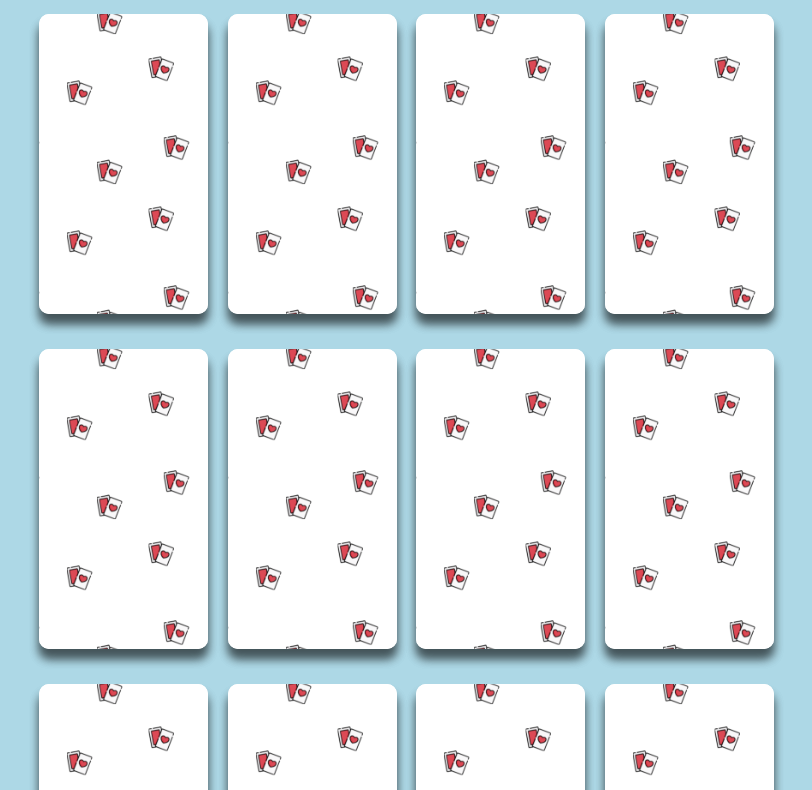
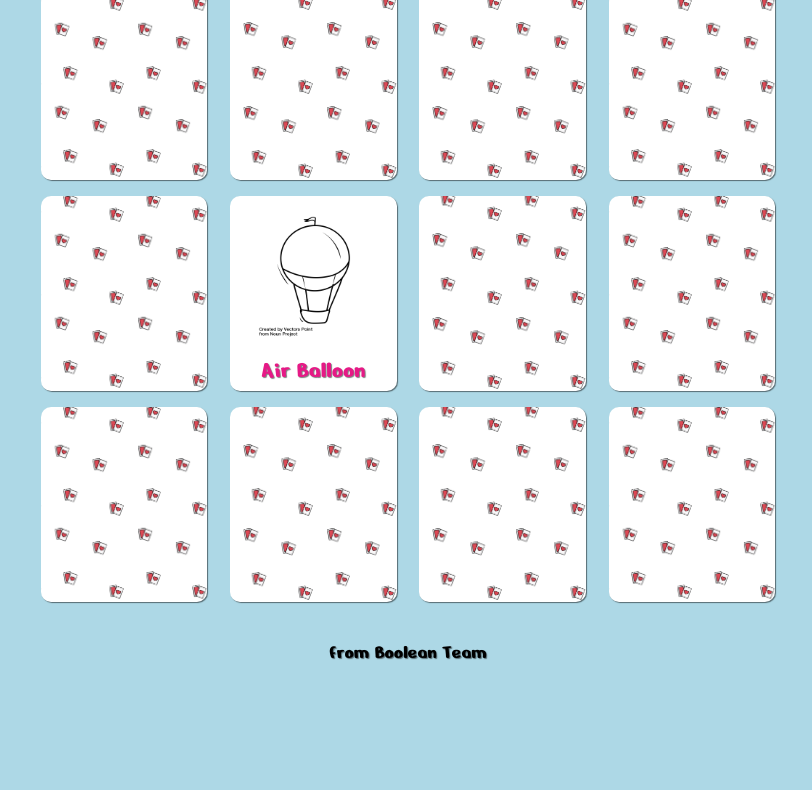
Before and after one commit to AleColumn99/html-css-memory, a plain HTML site: page index.html in a window 1280 px wide. Shown: the part 137-927 px from the top of the page, without its empty margins (232-1044 px from the left). After the commit the page ends 831 px from the top, so only its background shows below. Drawn offline with Linux system fonts and the light colour scheme.

Commit message:
finale live coding

```diff
--- a/assets/style/style.css
+++ b/assets/style/style.css
@@ -6,119 +6,92 @@
 
 body {
   font-family: 'Nerko One', cursive;
+  text-align: center;
+  font-size: 1.5em;
+  text-shadow: 1px 1px 1px rgba(0, 0, 0, 0.5);
   background-color: #ADD8E6;
 }
 
 /* HEADER */
 
-header h1 {
+header {
   color: #FFFFFF;
   text-transform: uppercase;
-  font-size: 100px;
-  text-align: center;
-  text-shadow: 1px 1px #000000;
+  font-size: 1.8em;
+  margin-top: 10px;
 }
 
 /* MAIN */
 
 .container {
-  width: 60%;
+  width: 65%;
+  max-width: 900px;
   margin: auto;
   margin-bottom: 30px;
 }
 
-    /* memory cards */
-
-.card {
+main .card-element {
   position: relative;
   display: inline-block;
-  width: 22%;
-  height: 300px;
-  margin: 30px 0 0 2%;
+  width: 20%;
+  margin: 1%;
   border-radius: 10px;
-  overflow: hidden;
   background-color: #FFFFFF;
-  box-shadow: 0 10px 10px 0 #00000060, 0 10px 10px 0 #00000060;
+  background-image: url('../img/pattern.png');
+  background-position: center;
+  background-size: contain;
+  background-repeat: repeat;
+  cursor: pointer;
+  box-shadow: 1px 1px 1px rgba(0, 0, 0, 0.5);
 }
 
-    /* no hover */
-
-.covered {
+main .card-element .card-text {
+  position: absolute;
+  bottom: 0;
+  line-height: 40px;
   width: 100%;
-  height: 100%;
-  background-image: url('../img/pattern.png');
-  background-position: center;
-  background-size: 300px;
-  background-repeat: repeat;
+  color: #E61986;
 }
 
-.card .memory-card .card-image {
-  display: none;
+main .card-element img {
+  width: 100%;
+  padding: 20px 20px 40px 20px;
 }
 
-    /* hover */
+/* ACTIVE, HOVER */
 
-.card:hover .covered {
-  display: none;
+main .card-element:hover,
+main .card-element.active {
+  background-image: none;
 }
 
-.card:hover .memory-card p {
-  position: absolute;
-  text-align: center;
-  font-size: 24px;
-  position: absolute;
-  width: 100%;
-  bottom: 5%;
-  text-shadow: 1px 1px #000000;
+main .card-element:hover img,
+main .card-element.active img {
+  visibility: visible;
 }
 
-.card:hover .card-image {
-  position: absolute;
-  display: inline-block;
-  left: 5%;
-  width: 90%;
-  height: 70%;
-  top: 10px;
-  background-position: center;
-  background-size: cover;
+main .card-element:hover .card-text,
+main .card-element.active .card-text {
+  visibility: visible;
 }
 
-    /* single cards classes */
-
-.bycicle {
-  background-image: url('../img/noun_Bicycle_3134821.png');
-  color: #008A9C;
-}
-
-.tractor {
-  background-image: url('../img/noun_Tractor_3134797.png');
+main .card-element:hover .card-text {
   color: #E67919;
 }
 
-.air-baloon {
-  background-image: url('../img/noun_air_balloon_3134741.png');
-  color: #E61986;
+/* DEFAULT */
+
+main .card-element img {
+  visibility: hidden;
 }
 
-.cruise-ship {
-  background-image: url('../img/noun_Cruise_Ship_3134824.png');
-  color: #A457BB;
-}
-
-.submarine {
-  background-image: url('../img/noun_Submarine_3134738.png');
-  color: #5D16FF;
-}
-
-.tram {
-  background-image: url('../img/noun_Tram_3134750.png');
-  color: #12FF56;
+main .card-element .card-text {
+  visibility: hidden;
 }
 
 /* FOOTER */
 
 footer p {
-  text-align: center;
   font-size: 20px;
-  margin-bottom: 30px;
+  margin: 30px;
 }
--- a/index.html
+++ b/index.html
@@ -13,6 +13,8 @@
 
   <body>
 
+    <div class="container">
+
       <!-- titolo pagina -->
 
       <header>
@@ -25,102 +27,74 @@
 
       <main>
 
-      <div class="container">
+        <div class="row">
 
-        <div class="card">
-          <div class="covered"></div>
-          <div class="memory-card">
-            <div class="card-image bycicle"></div>
-            <p class="bycicle">Bycicle</p>
-          </div>
+          <div class="card-element">
+            <div class="card-text">Bycicle</div>
+            <img src="assets/img/noun_Bicycle_3134821.png" alt="bycicle">
           </div>
 
-        <div class="card">
-          <div class="covered"></div>
-          <div class="memory-card">
-            <div class="card-image tractor"></div>
-            <p class="tractor">Tractor</p>
-          </div>
+          <div class="card-element">
+            <div class="card-text">Tractor</div>
+            <img src="assets/img/noun_Tractor_3134797.png" alt="tractor">
           </div>
 
-        <div class="card">
-          <div class="covered"></div>
-          <div class="memory-card">
-            <div class="card-image submarine"></div>
-            <p class="submarine">Submarine</p>
-          </div>
+          <div class="card-element">
+            <div class="card-text">Tram</div>
+            <img src="assets/img/noun_Tram_3134750.png" alt="tram">
           </div>
 
-        <div class="card">
-          <div class="covered"></div>
-          <div class="memory-card">
-            <div class="card-image cruise-ship"></div>
-            <p class="cruise-ship">Cruise ship</p>
-          </div>
+          <div class="card-element">
+            <div class="card-text">Cruise Ship</div>
+            <img src="assets/img/noun_Cruise_Ship_3134824.png" alt="cruise ship">
           </div>
 
-        <div class="card">
-          <div class="covered"></div>
-          <div class="memory-card">
-            <div class="card-image submarine"></div>
-            <p class="submarine">Submarine</p>
-          </div>
         </div>
 
-        <div class="card">
-          <div class="covered"></div>
-          <div class="memory-card">
-            <div class="card-image air-baloon"></div>
-            <p class="air-baloon">Air Baloon</p>
-          </div>
+        <div class="row">
+
+          <div class="card-element">
+            <div class="card-text">Tractor</div>
+            <img src="assets/img/noun_Tractor_3134797.png" alt="tractor">
           </div>
 
-        <div class="card">
-          <div class="covered"></div>
-          <div class="memory-card">
-            <div class="card-image air-baloon"></div>
-            <p class="air-baloon">Air Baloon</p>
-          </div>
+          <div class="card-element active">
+            <div class="card-text">Air Balloon</div>
+            <img src="assets/img/noun_air_balloon_3134741.png" alt="air balloon">
           </div>
 
-        <div class="card">
-          <div class="covered"></div>
-          <div class="memory-card">
-            <div class="card-image tram"></div>
-            <p class="tram">Tram</p>
-          </div>
+          <div class="card-element">
+            <div class="card-text">Submarine</div>
+            <img src="assets/img/noun_Submarine_3134738.png" alt="submarine">
           </div>
 
-        <div class="card">
-          <div class="covered"></div>
-          <div class="memory-card">
-            <div class="card-image bycicle"></div>
-            <p class="bycicle">Bycicle</p>
-          </div>
+          <div class="card-element">
+            <div class="card-text">Air Balloon</div>
+            <img src="assets/img/noun_air_balloon_3134741.png" alt="air balloon">
           </div>
 
-        <div class="card">
-          <div class="covered"></div>
-          <div class="memory-card">
-            <div class="card-image cruise-ship"></div>
-            <p class="cruise-ship">Cruise ship</p>
-          </div>
         </div>
 
-        <div class="card">
-          <div class="covered"></div>
-          <div class="memory-card">
-            <div class="card-image tractor"></div>
-            <p class="tractor">Tractor</p>
-          </div>
+        <div class="row">
+
+          <div class="card-element">
+            <div class="card-text">Tram</div>
+            <img src="assets/img/noun_Tram_3134750.png" alt="tram">
           </div>
 
-        <div class="card">
-          <div class="covered"></div>
-          <div class="memory-card">
-            <div class="card-image tram"></div>
-            <p class="tram">Tram</p>
+          <div class="card-element">
+            <div class="card-text">Cruise Ship</div>
+            <img src="assets/img/noun_Cruise_Ship_3134824.png" alt="cruise ship">
           </div>
+
+          <div class="card-element">
+            <div class="card-text">Bycicle</div>
+            <img src="assets/img/noun_Bicycle_3134821.png" alt="bycicle">
+          </div>
+
+          <div class="card-element">
+            <div class="card-text">Submarine</div>
+            <img src="assets/img/noun_Submarine_3134738.png" alt="submarine">
           </div>
 
         </div>
@@ -137,6 +111,8 @@
 
       <!-- /footer -->
 
+    </div>
+
   </body>
 
 </html>
```
Lines whose indentation alone changed are shown as unchanged.
